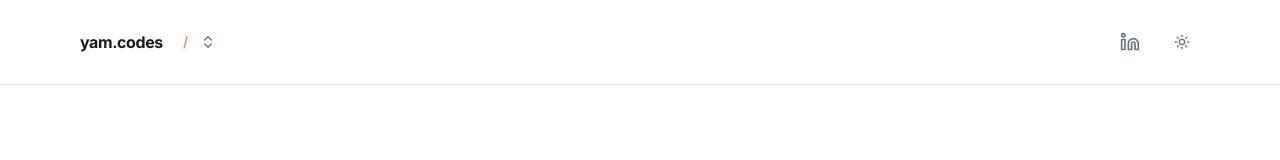
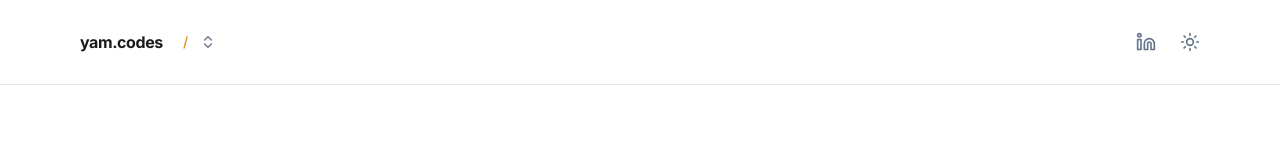
Before and after one commit to yamcodes/yam.codes, a Next.js app: page / in a window 1280 px wide. Shown: the top 160 px of the page. Built offline with nearby package versions, Linux system fonts and the light colour scheme; some icons are missing.

Commit message:
fix mode toggle to be flush with header

```diff
--- a/src/components/header.tsx
+++ b/src/components/header.tsx
@@ -39,7 +39,7 @@ export default function Header() {
 									href="https://github.com/yamcodes"
 									target="_blank"
 									rel="noopener noreferrer"
-									className="text-muted-foreground hover:text-primary transition-colors"
+									className="text-muted-foreground hover:text-foreground transition-colors"
 								>
 									<GitHub size={20} />
 									<span className="sr-only">GitHub</span>
@@ -56,7 +56,7 @@ export default function Header() {
 									href="https://mastodon.social/@yamcodes"
 									target="_blank"
 									rel="noopener noreferrer"
-									className="text-muted-foreground hover:text-primary transition-colors"
+									className="text-muted-foreground hover:text-foreground transition-colors"
 								>
 									<Mastodon size={20} />
 									<span className="sr-only">Mastodon</span>
@@ -73,7 +73,7 @@ export default function Header() {
 									href="https://linkedin.com/in/yamyam263"
 									target="_blank"
 									rel="noopener noreferrer"
-									className="text-muted-foreground hover:text-primary transition-colors"
+									className="text-muted-foreground hover:text-foreground transition-colors"
 								>
 									<Linkedin size={20} />
 									<span className="sr-only">LinkedIn</span>
--- a/src/components/mode-toggle.tsx
+++ b/src/components/mode-toggle.tsx
@@ -35,15 +35,14 @@ export function ModeToggle() {
 		<TooltipProvider>
 			<Tooltip>
 				<TooltipTrigger asChild>
-					<Button
-						variant="ghost"
-						size="icon"
+					<button
+						type="button"
 						onClick={() => setTheme(isDark ? "light" : "dark")}
-						className="text-muted-foreground hover:text-primary transition-colors"
+						className="text-muted-foreground hover:text-foreground hover:cursor-pointer transition-colors"
 					>
 						{isDark ? <Moon size={20} /> : <Sun size={20} />}
 						<span className="sr-only">Toggle theme</span>
-					</Button>
+					</button>
 				</TooltipTrigger>
 				<TooltipContent side="bottom">
 					<p>{isDark ? "Dark mode" : "Light mode"}</p>
--- a/src/components/ui/button.tsx
+++ b/src/components/ui/button.tsx
@@ -5,7 +5,7 @@ import type * as React from "react";
 import { cn } from "~/lib/utils";
 
 const buttonVariants = cva(
-	"inline-flex items-center justify-center gap-2 whitespace-nowrap rounded-md text-sm font-medium transition-[color,box-shadow] disabled:pointer-events-none disabled:opacity-50 [&_svg]:pointer-events-none [&_svg:not([class*='size-'])]:size-4 shrink-0 [&_svg]:shrink-0 outline-none focus-visible:border-ring focus-visible:ring-ring/50 focus-visible:ring-[3px] aria-invalid:ring-destructive/20 dark:aria-invalid:ring-destructive/40 aria-invalid:border-destructive",
+	"hover:cursor-pointer inline-flex items-center justify-center gap-2 whitespace-nowrap rounded-md text-sm font-medium transition-[color,box-shadow] disabled:pointer-events-none disabled:opacity-50 [&_svg]:pointer-events-none [&_svg:not([class*='size-'])]:size-4 shrink-0 [&_svg]:shrink-0 outline-none focus-visible:border-ring focus-visible:ring-ring/50 focus-visible:ring-[3px] aria-invalid:ring-destructive/20 dark:aria-invalid:ring-destructive/40 aria-invalid:border-destructive",
 	{
 		variants: {
 			variant: {
--- a/src/components/ui/tooltip.tsx
+++ b/src/components/ui/tooltip.tsx
@@ -46,13 +46,13 @@ function TooltipContent({
 				data-slot="tooltip-content"
 				sideOffset={sideOffset}
 				className={cn(
-					"bg-primary text-primary-foreground animate-in fade-in-0 zoom-in-95 data-[state=closed]:animate-out data-[state=closed]:fade-out-0 data-[state=closed]:zoom-out-95 data-[side=bottom]:slide-in-from-top-2 data-[side=left]:slide-in-from-right-2 data-[side=right]:slide-in-from-left-2 data-[side=top]:slide-in-from-bottom-2 z-50 w-fit rounded-md px-3 py-1.5 text-xs text-balance",
+					"bg-muted-foreground text-primary-foreground animate-in fade-in-0 zoom-in-95 data-[state=closed]:animate-out data-[state=closed]:fade-out-0 data-[state=closed]:zoom-out-95 data-[side=bottom]:slide-in-from-top-2 data-[side=left]:slide-in-from-right-2 data-[side=right]:slide-in-from-left-2 data-[side=top]:slide-in-from-bottom-2 z-50 w-fit rounded-md px-3 py-1.5 text-xs text-balance",
 					className,
 				)}
 				{...props}
 			>
 				{children}
-				<TooltipPrimitive.Arrow className="bg-primary fill-primary z-50 size-2.5 translate-y-[calc(-50%_-_2px)] rotate-45 rounded-[2px]" />
+				<TooltipPrimitive.Arrow className="bg-muted-foreground fill-muted-foreground z-50 size-2.5 translate-y-[calc(-50%_-_2px)] rotate-45 rounded-[2px]" />
 			</TooltipPrimitive.Content>
 		</TooltipPrimitive.Portal>
 	);
```
